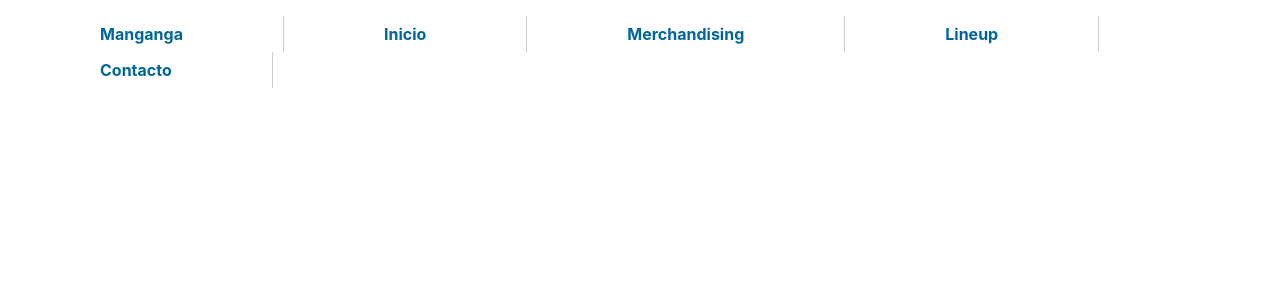
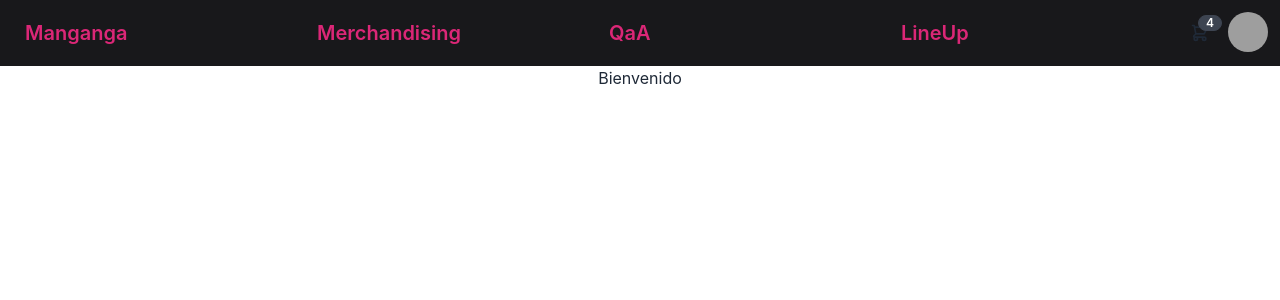
Before and after one commit to Fabrizio-Alvarez/Manganga---Alvarez, a React (Create React App) app: page / in a window 1280 px wide. Shown: the top 300 px of the page. Built offline with nearby package versions, Linux system fonts and the light colour scheme; grey boxes are pictures that could not be loaded.

Commit message:
Ajustes Navbar y adición de carrito y foto perfil

```diff
--- a/package.json
+++ b/package.json
@@ -6,6 +6,9 @@
     "@testing-library/jest-dom": "^5.16.4",
     "@testing-library/react": "^13.1.1",
     "@testing-library/user-event": "^14.1.1",
+    "ansi-html": "^0.0.9",
+    "chokidar": "^3.5.3",
+    "daisyui": "^2.14.1",
     "react": "^18.0.0",
     "react-dom": "^18.0.0",
     "react-scripts": "^5.0.1",
@@ -36,6 +39,8 @@
     ]
   },
   "devDependencies": {
+    "autoprefixer": "^10.4.4",
+    "postcss": "^8.4.12",
     "tailwindcss": "^3.0.24"
   }
 }
--- /dev/null
+++ b/postcss.config.js
@@ -0,0 +1,6 @@
+module.exports = {
+  plugins: {
+    tailwindcss: {},
+    autoprefixer: {},
+  },
+}
--- a/src/App.js
+++ b/src/App.js
@@ -1,12 +1,18 @@
 import logo from './logo.svg';
 import './App.css';
+import React from 'react';
 import Navbar from './components/Navbar';
+import CartWidget from './components/CartWidget';
+import ItemListContainer from './components/ItemListContainer';
 
 function App() {
   return (
-        <div>
-          <Navbar />
-        </div>
+        <>
+          <Navbar>
+            <CartWidget items_amount='4' subtotal='5499'/>
+          </Navbar>
+          <ItemListContainer greeting='Bienvenido'/>
+        </>
   );
 }
 
--- /dev/null
+++ b/src/components/CartWidget.js
@@ -0,0 +1,25 @@
+import React from 'react'
+
+const CartWidget = ({items_amount, subtotal}) => {
+  return (
+    <div className="dropdown dropdown-end">
+    <label tabindex="0" className="btn btn-ghost btn-circle">
+      <div className="indicator">
+        <svg xmlns="http://www.w3.org/2000/svg" className="h-5 w-5" fill="none" viewBox="0 0 24 24" stroke="currentColor"><path stroke-linecap="round" stroke-linejoin="round" stroke-width="2" d="M3 3h2l.4 2M7 13h10l4-8H5.4M7 13L5.4 5M7 13l-2.293 2.293c-.63.63-.184 1.707.707 1.707H17m0 0a2 2 0 100 4 2 2 0 000-4zm-8 2a2 2 0 11-4 0 2 2 0 014 0z" /></svg>
+        <span className="badge badge-sm indicator-item">{items_amount}</span>
+      </div>
+    </label>
+    <div tabindex="0" className="mt-3 card card-compact dropdown-content w-52 bg-base-100 shadow">
+      <div className="card-body">
+        <span className="font-bold text-lg">{items_amount} Items</span>
+        <span className="text-info">Subtotal: {subtotal}</span>
+        <div className="card-actions">
+          <button className="btn btn-primary btn-block">View cart</button>
+        </div>
+      </div>
+    </div>
+  </div>
+  )
+}
+
+export default CartWidget
--- /dev/null
+++ b/src/components/ItemListContainer.js
@@ -0,0 +1,11 @@
+import React from 'react'
+
+const ItemListContainer = ({greeting}) => {
+  return (
+    <div className="md:container md:mx-auto text-center">
+        <p className="hover:text-pink-600">{greeting}</p>
+        </div>
+  )
+}
+
+export default ItemListContainer
--- a/src/components/Navbar.js
+++ b/src/components/Navbar.js
@@ -1,16 +1,45 @@
 import React from 'react'
 
-const Navbar = () => {
+const Navbar = ({children}) => {
   return (
-      <div>
-        <ul id="nav">
-          <li><a href="#">Manganga</a></li>
-          <li><a href="#">Inicio</a></li>
-          <li><a href="#">Merchandising</a></li>
-          <li><a href="#">Lineup</a></li>
-          <li><a href="#">Contacto</a></li>
-        </ul>
+    <div id='navbar'>
+      <div className="navbar bg-base-100 bg-zinc-900">
+        <div className="flex-1">
+          <a className="btn btn-ghost normal-case text-xl text-pink-600">Manganga</a>
+        </div>
+        <div className="flex-1">
+          <a className="btn btn-ghost normal-case text-xl text-pink-600">Merchandising</a>
+        </div>
+        <div className="flex-1">
+          <a className="btn btn-ghost normal-case text-xl text-pink-600">QaA</a>
+        </div>
+        <div className="flex-1">
+          <a className="btn btn-ghost normal-case text-xl text-pink-600">LineUp</a>
+        </div>
+        <div className="flex-none">
+          <>
+            {children}
+          </>
+          <div className="dropdown dropdown-end">
+            <label tabindex="0" className="btn btn-ghost btn-circle avatar">
+              <div className="w-10 rounded-full">
+                <img src="https://api.lorem.space/image/face?hash=33791" />
+              </div>
+            </label>
+            <ul tabindex="0" className="menu menu-compact dropdown-content mt-3 p-2 shadow bg-base-100 rounded-box w-52">
+              <li>
+                <a className="justify-between">
+                  Profile
+                  <span className="badge">New</span>
+                </a>
+              </li>
+              <li><a>Settings</a></li>
+              <li><a>Logout</a></li>
+            </ul>
+          </div>
+        </div>
       </div>
+    </div>
   )
 }
 
--- a/src/index.css
+++ b/src/index.css
@@ -1,3 +1,7 @@
+@tailwind base;
+@tailwind components;
+@tailwind utilities;
+
 body {
   margin: 0;
   font-family: -apple-system, BlinkMacSystemFont, 'Segoe UI', 'Roboto', 'Oxygen',
--- /dev/null
+++ b/tailwind.config.js
@@ -0,0 +1,10 @@
+module.exports = {
+  content: ["./src/**/*.{js,jsx,ts,tsx}"],
+  theme: {
+    container: {
+      center: true,
+    },
+    extend: {},
+  },
+  plugins: [require("daisyui")],
+}
```
Also changed, not shown: 1 other file (tests, documents, lock files or other folders).
